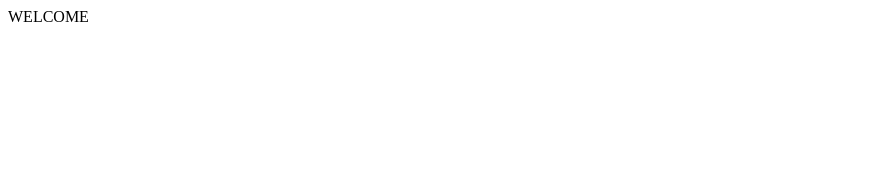
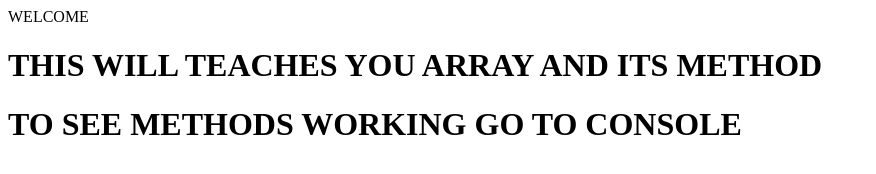
Before and after one commit to amay2520/DOM-AND-JS, a plain HTML site: page 4.ARRAY_METHODS/index.html in a window 1280 px wide. Shown: the whole page, without its empty margins (0-876 px from the left). Drawn offline with Linux system fonts and the light colour scheme.

Commit message:
Minor Change to optimize UX

```diff
--- a/4.ARRAY_METHODS/index.html
+++ b/4.ARRAY_METHODS/index.html
@@ -7,6 +7,8 @@
 </head>
 <body>
     <div>WELCOME</div>
+    <h1>THIS WILL TEACHES YOU ARRAY AND ITS METHOD</h1>
+    <h1>TO SEE METHODS WORKING GO TO CONSOLE</h1>
     <script src="main.js"></script>
 </body>
 </html>
```
